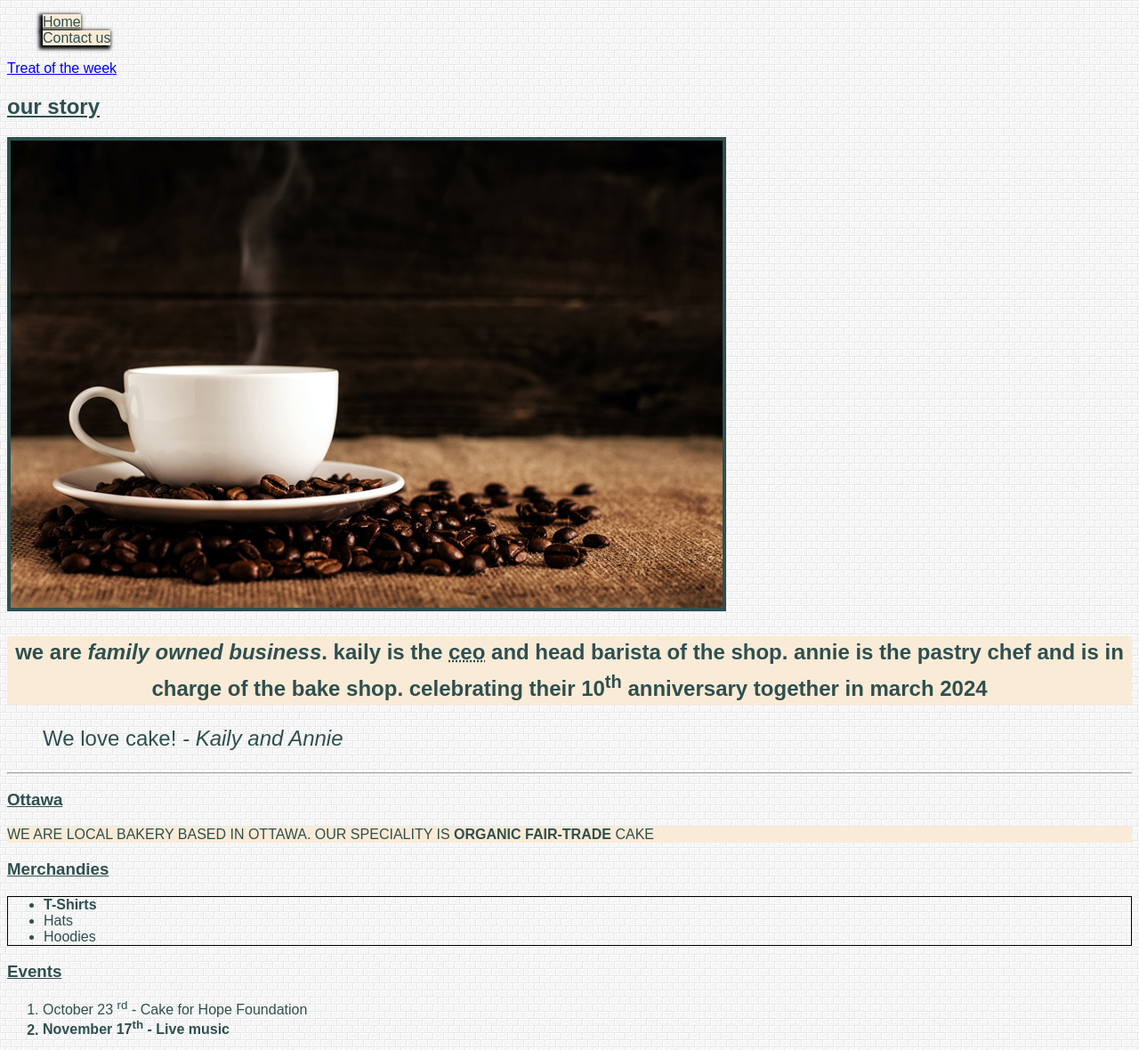
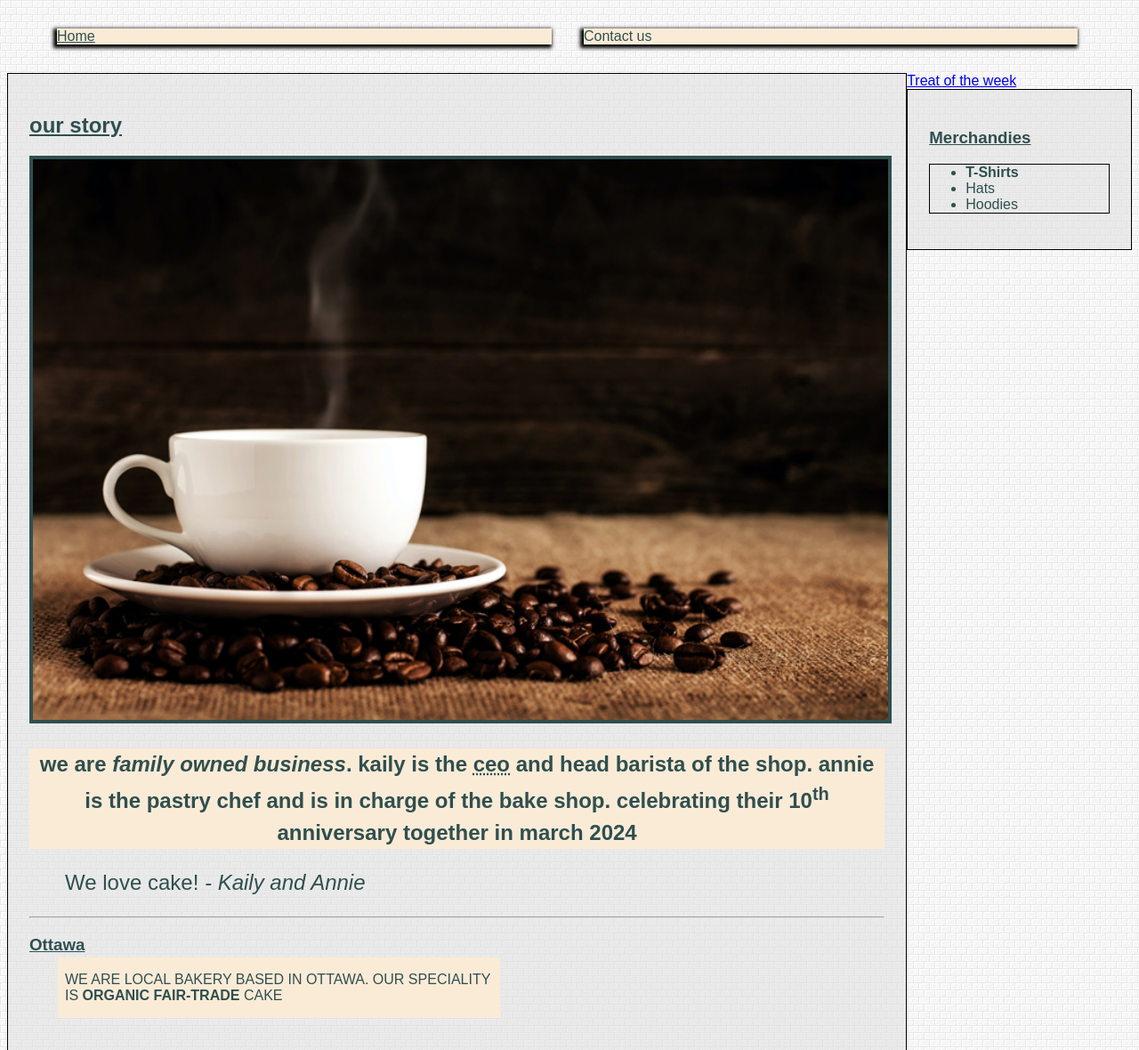
Before and after one commit to nguy1091/nguy1091.github.io, a plain HTML site: page week7/index.html in a window 1280 px wide. Shown: the part 64-1244 px from the top of the page at 89% size. Drawn offline with Linux system fonts and the light colour scheme; files whose address does not match are found by name.

Commit message:
adds float

```diff
--- a/week7/css/main.css
+++ b/week7/css/main.css
@@ -7,6 +7,26 @@ body {
     font-family: Arial, Helvetica, sans-serif;
     color: darkslategrey;
     background-image: url(../images/white_brick_wall.png)
+}
+/* Box model example */
+section p {
+    width: 50%;
+    /* single value = top/bottom/left/right */
+    /* 2 values = first value = top/bottom, second value = left/right */
+    padding: 1em .5em;
+    /* top right bottom left */
+    margin: -1em 2em 2em 2em;
+
+}
+
+.container {
+    /* create s container containing everything inside the body tag */
+    max-width: ;width: 1200;
+    margin: 0 auto
+}
+
+img {
+    width: 100%;
 }
 
 h1 {
@@ -29,8 +49,16 @@ p {
         list-style: none;
     }
 
+    nav ul li {
+        display: inline-block;
+        width: 48%;
+        padding: 1em;
+        box-sizing: border-box;
+    }
+
     /* Selecting Child elements multiple levels */
     nav ul a {
+        display: block;
         color: darkslategray;
         text-decoration: none;
     }
@@ -53,6 +81,9 @@ p {
 
     /* Selecting HTML elements with class name */
     .blue-link {
+        padding: 1.5em;
+        width: 300px;
+        display: block;
         background-color: darkslategrey;
         color: antiquewhite;
         text-decoration: none;
@@ -62,7 +93,27 @@ p {
         font-size: 24px;
     }
 
-    .white-text{
+    /* example of Float */
+    article,
+    aside {
+        width: 80%;
+        background-color: rgba(225, 225, 225, 0.6);
+        border: 1px solid black;
+        padding: 1.5em;
+        box-sizing: border-box;
+        float: left;
+    }
+
+    aside {
+        width: 20%;
+   }
+
+   /* clear float from the section */
+   section {
+    clear: both;
+   }
+
+     .white-text{
         color: antiquewhite;
     }
 
```
